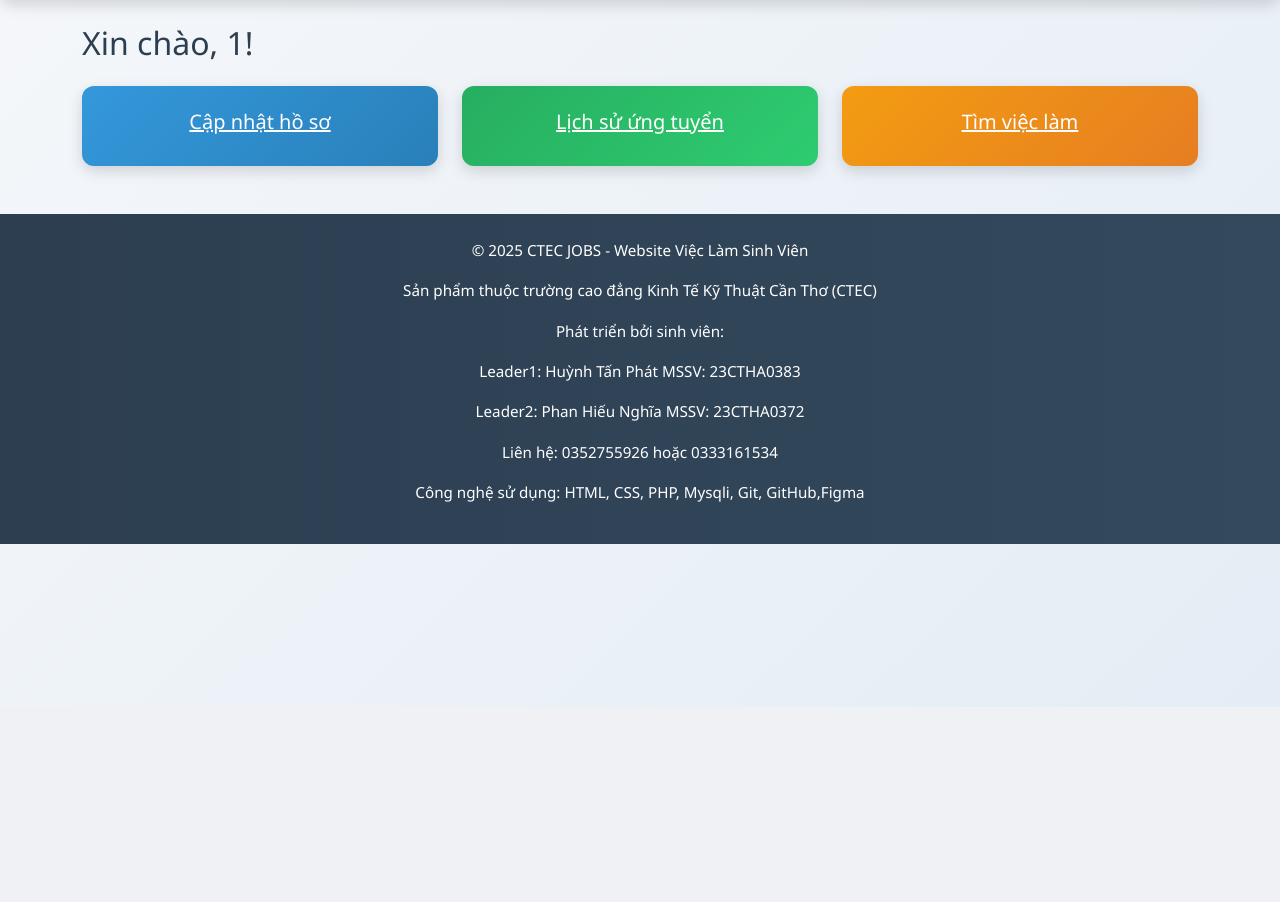
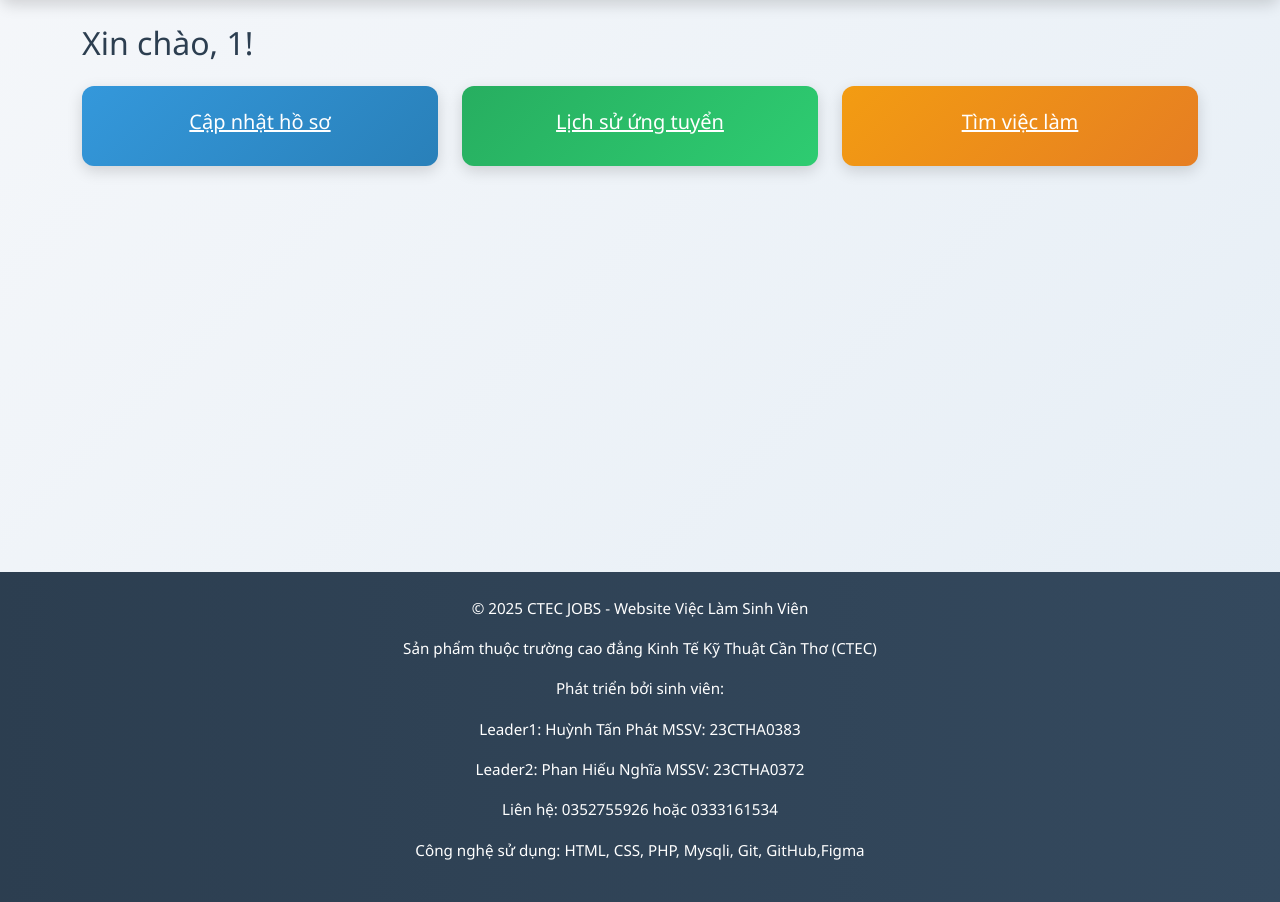
Before and after one commit to NghiaInter0403/CTEC_JOBS, a PHP site: page /sv_trangchu.php in a window 1280 px wide. Shown: the part 93-995 px from the top of the page. Before the commit the page ends 637 px from the top, so only its background shows below. Run offline with PHP 8.4, Linux system fonts and the light colour scheme; the visitor is signed in with stand-in values (Sample User, id 1); data that the repository does not hold is empty.

Commit message:
sua phan footer cho xuong duosi

```diff
--- a/sv_trangchu.php
+++ b/sv_trangchu.php
@@ -9,7 +9,7 @@ $user_id = $_SESSION['user_id'];
 ?>
 
 <?php include 'include_header.php'; ?>
-<div class="container mt-4">
+<div class="container mt-4" style="height: 500px;">
     <h2>Xin chào, <?php echo $_SESSION['name']; ?>!</h2>
     <div class="row mt-4">
         <div class="col-md-4">
```
